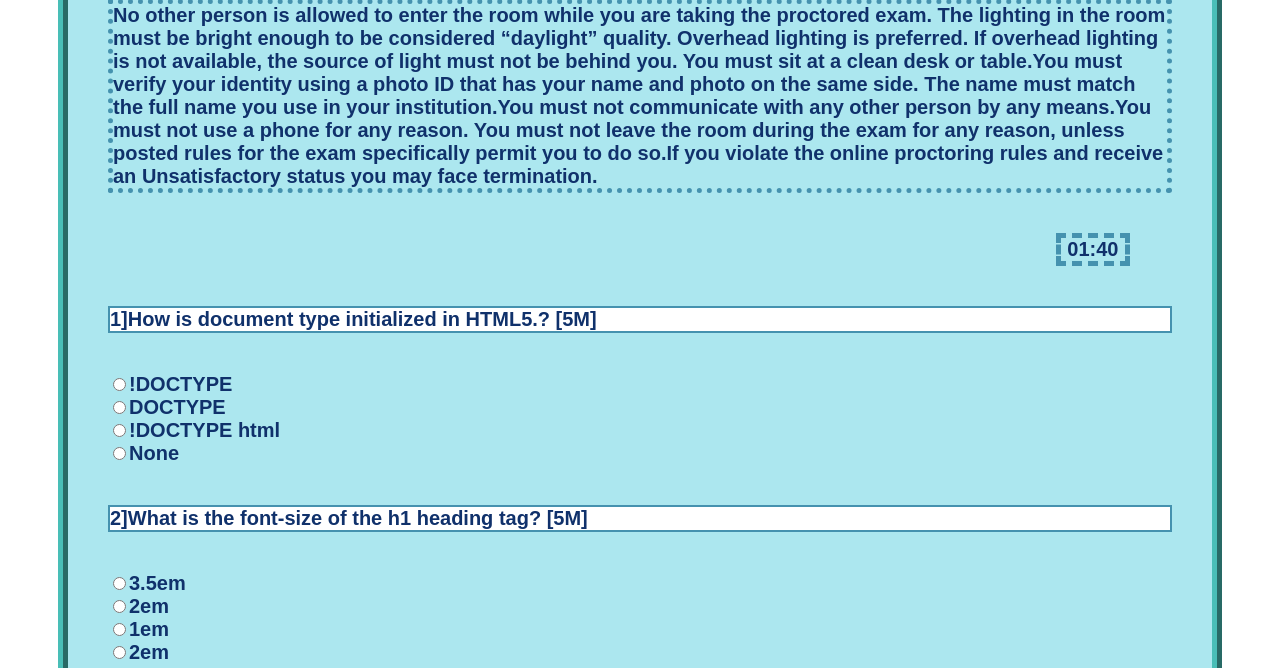
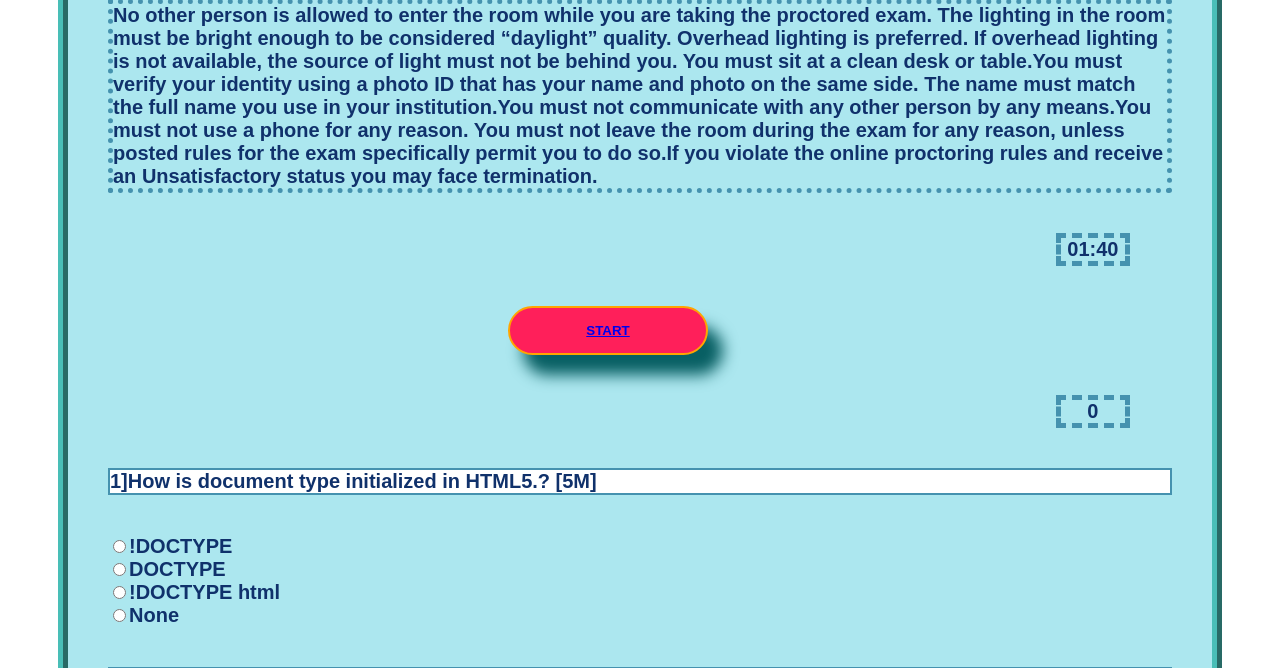
Before and after one commit to AP312/ProctorEd, a Django app: page /Quiz in a window 1280 px wide. Shown: the part 254-922 px from the top of the page. Run offline with Django 3.2, Linux system fonts and the light colour scheme.

Commit message:
fifth Commit

```diff
--- /dev/null
+++ b/ProctorEd_Home/apps.py
@@ -0,0 +1,6 @@
+from django.apps import AppConfig
+
+
+class ProctoredHomeConfig(AppConfig):
+    default_auto_field = 'django.db.models.BigAutoField'
+    name = 'ProctorEd_Home'
--- a/templates/Participate.html
+++ b/templates/Participate.html
@@ -222,6 +222,7 @@ box-shadow:15px 20px 15px #085f63;
 background-color:#107a8b;
 }
     </style>
+
 </head>
 <body style="background-color:#30e3ca">
 
@@ -246,7 +247,7 @@ background-color:#107a8b;
         <h3 style="color:#e41749;">During the test you will be continuously proctored don’t escape the full screen mode , only 1 person is allowed at a time in-front of the screen and unusual mouth moment must be strictly prohibited. 3 warnings will be issued termination decision will be taken by quiz master.</h3>
         <h3>Are you ready to begin</h3><input type="checkbox"><label>I accept terms & conditions</label><br><br>
         <h2 align="center">Enter quiz code: <input style="width:300px;height:40px;" typeof="text" placeholder="Enter the examination link"></h2><br><br>
-        <button class="add1"><a href="http://127.0.0.1:8000/Quiz" style="text-decoration:none;color:white">START</a></button>
+        <button class="add1""><a href="http://127.0.0.1:8000/Quiz" style="text-decoration:none;color:white">START</a></button>
     </div>
 
 </div>
--- a/templates/Quiz.html
+++ b/templates/Quiz.html
@@ -55,22 +55,52 @@ box-shadow:15px 20px 15px #085f63;
 background-color:#107a8b;
 }
 
+
+
     </style>
 
     <script>
         const ele=document.documentElement;
 
         function openfullscreen(){
+
+
+            const x=document.getElementById("openfull");
+            x.style.display="none";
+
             ele.requestFullscreen();
         }
 
         function closefullscreen(){
             document.exitFullscreen();
         }
+
+    </script>
+
+
+    <script>
+         document.onmouseleave = function() {
+
+
+               window.location.assign("http://127.0.0.1:8000/");
+         };
+
+         document.onkeydown = function(evt) {
+            evt = evt || window.event;
+            if (evt.keyCode == 122) {
+                var x=document.getElementById("warn").innerHTML;
+                document.getElementById("warn").innerHTML=parseInt(x)+1;
+                if(document.getElementById("warn").innerHTML>5)
+                {
+                window.location.assign("http://127.0.0.1:8000/");
+                }
+                alert("Warning"+document.getElementById("warn").innerHTML);
+              }
+             };
     </script>
 
 </head>
-<body>
+<body >
 
 <div class="cquiz" style="border:10px ridge #49beb7">
     <h1 align="center" style="color:#10316b;padding-right:80px;border:5px ridge #4592af;">Quiz : UVWCOLLEGE9214_QUIZUNIT1</h1><br><br>
@@ -81,6 +111,10 @@ background-color:#107a8b;
     </div>
     <div style="margin:40px 0px 0px 948px;border:5px dashed #4592af;width:6%;font-family:25px Arial,sans-serif;text-align:center;">
         01:40
+    </div>
+    <div id="openfull"><button  class="add1" onclick="openfullscreen();"><a href="#">START</a></button></div>
+    <div id="warn" style="margin:40px 0px 0px 948px;border:5px dashed #4592af;width:6%;font-family:25px Arial,sans-serif;text-align:center;">
+        0
     </div>
     <div style="border:2px solid #4592af;background-color:white">
         1]How is document type initialized in HTML5.? [5M]
```
